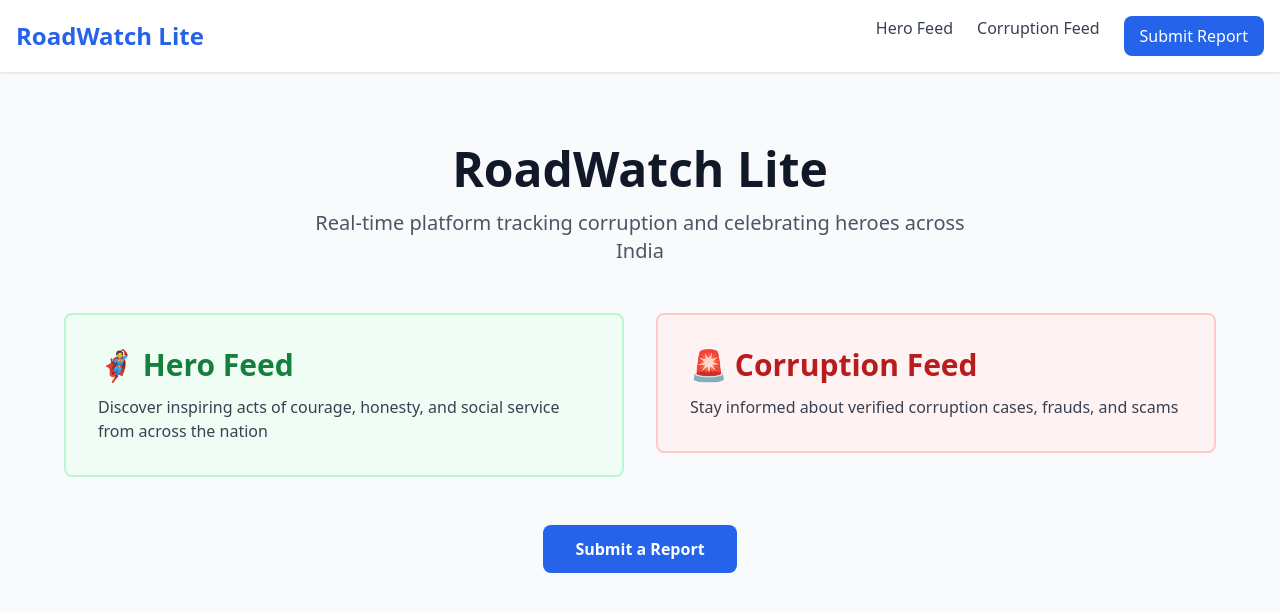
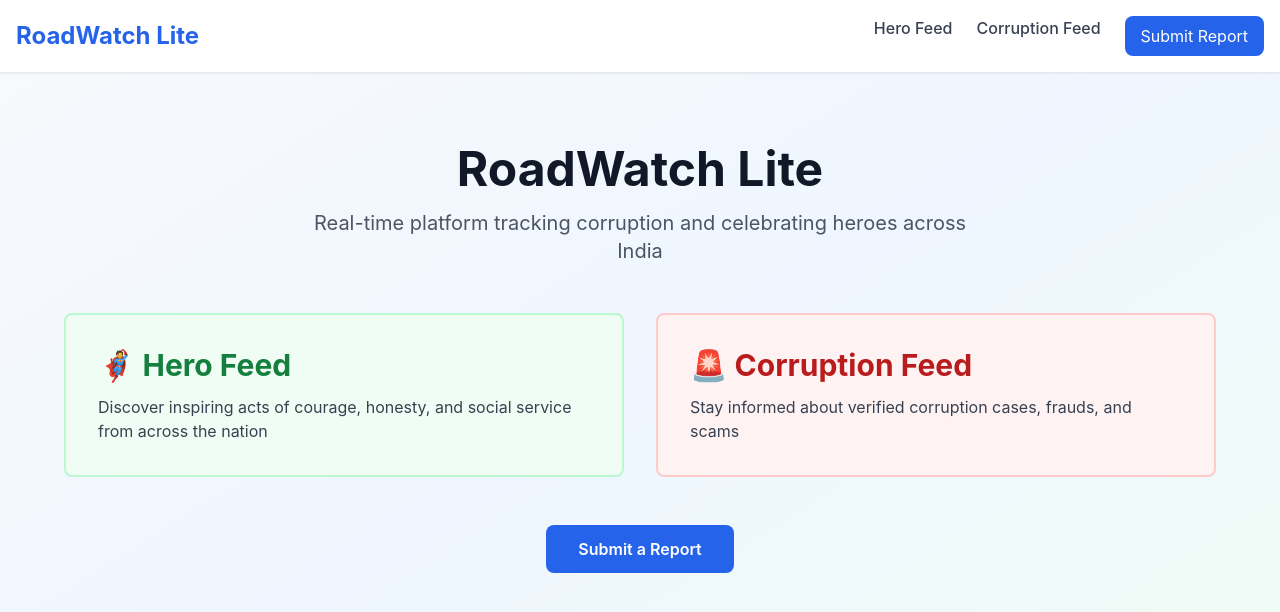
Before and after one commit to k1ndessforever/roadwatch-lite-frontend, a Next.js app: page / in a window 1280 px wide. Shown: the top 612 px of the page. Built offline with nearby package versions, Linux system fonts and the light colour scheme.

Commit message:
Update globals.css

```diff
--- a/app/globals.css
+++ b/app/globals.css
@@ -2,6 +2,47 @@
 @tailwind components;
 @tailwind utilities;
 
-html {
-  scroll-behavior: smooth;
+@layer base {
+  html {
+    scroll-behavior: smooth;
+  }
+
+  body {
+    @apply bg-gradient-to-br from-slate-50 via-blue-50 to-green-50 min-h-screen;
+    font-family: -apple-system, BlinkMacSystemFont, 'Segoe UI', 'Roboto', 'Oxygen',
+      'Ubuntu', 'Cantarell', 'Fira Sans', 'Droid Sans', 'Helvetica Neue',
+      sans-serif;
+    -webkit-font-smoothing: antialiased;
+    -moz-osx-font-smoothing: grayscale;
+  }
+
+  h1, h2, h3, h4, h5, h6 {
+    @apply font-bold text-gray-900;
+  }
+
+  button {
+    @apply transition-all duration-200 ease-in-out;
+  }
 }
+
+@layer components {
+  .card-shadow {
+    @apply shadow-lg hover:shadow-xl transition-shadow duration-300;
+  }
+
+  .btn-primary {
+    @apply bg-blue-600 hover:bg-blue-700 text-white font-semibold py-3 px-6 rounded-lg card-shadow disabled:opacity-50;
+  }
+
+  .btn-secondary {
+    @apply bg-gray-200 hover:bg-gray-300 text-gray-900 font-semibold py-3 px-6 rounded-lg card-shadow;
+  }
+
+  .badge-hero {
+    @apply inline-block bg-green-100 text-green-800 px-3 py-1 rounded-full text-sm font-semibold;
+  }
+
+  .badge-corruption {
+    @apply inline-block bg-red-100 text-red-800 px-3 py-1 rounded-full text-sm font-semibold;
+  }
+}
```
